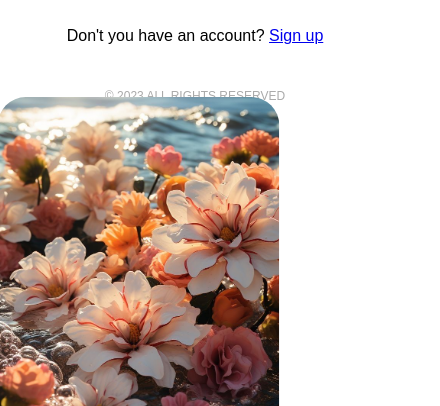
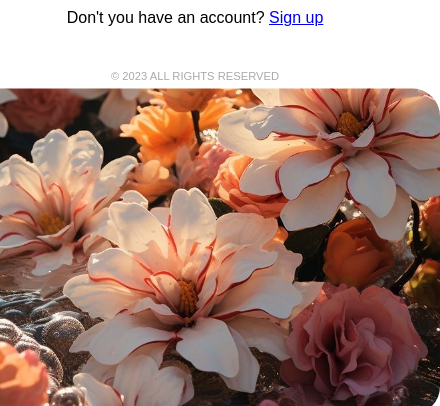
Before and after one commit to duyhusttttt/webforDieu, a plain HTML site: page index.html in a window 390 px wide. Shown: the part 694-1100 px from the top of the page, 440 px wide, since content can reach past the window. Drawn offline with Linux system fonts and the light colour scheme.

Commit message:
Update styles.css

```diff
--- a/styles.css
+++ b/styles.css
@@ -127,12 +127,34 @@ footer {
         flex-direction: column;
         padding: 40px 20px;
         gap: 30px;
+        align-items: center; /* Center align the flex items */
     }
+
     .text-section,
     .image-section {
-        width: 90%;
+        width: 100%; /* Use full width for smaller devices */
+        max-width: 500px; /* Set a max-width to prevent overly wide layouts */
     }
+
+    /* Create an aspect ratio box */
+    .image-section {
+        position: relative;
+        width: 100%; /* Full width of its container */
+        padding-top: 66.67%; /* 4/6 (inverse of 6:4) = 0.6667, converted to percentage */
+    }
+
     .responsive-image {
-        max-height: 300px;
+        position: absolute;
+        top: 0;
+        left: 0;
+        width: 100%;
+        height: 100%;
+        object-fit: cover;
+        object-position: center; /* Adjust this if you want to focus on a different part of the image */
+    }
+
+    /* Adjust footer styles if necessary */
+    footer {
+        font-size: 0.7em; /* You can make the font size smaller on mobile if needed */
     }
 }
```
